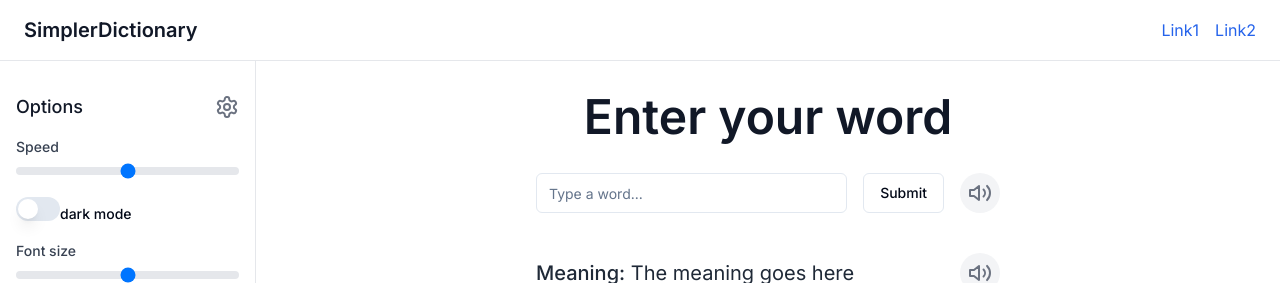
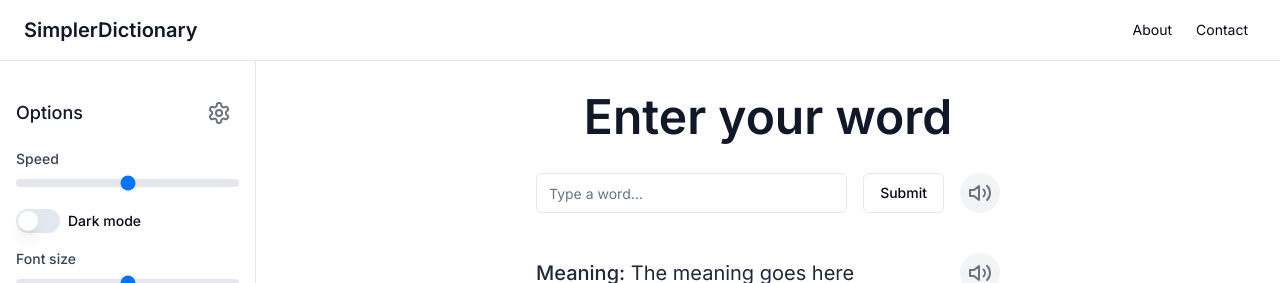
Before and after one commit to hassancs91/SimplerDictionary, a Next.js app: page / in a window 1280 px wide. Shown: the top 283 px of the page. Built offline with nearby package versions, Linux system fonts and the light colour scheme.

Commit message:
feat(core): Add dark mode

```diff
--- a/package.json
+++ b/package.json
@@ -20,6 +20,7 @@
     "lucide-react": "^0.323.0",
     "next": "14.1.3",
     "next-auth": "^4.24.6",
+    "next-themes": "^0.2.1",
     "prettier-plugin-tailwindcss": "^0.5.11",
     "react": "^18",
     "react-dom": "^18",
--- a/src/app/layout.tsx
+++ b/src/app/layout.tsx
@@ -3,6 +3,7 @@ import { Inter } from 'next/font/google'
 import './globals.css'
 import Navbar from '@/components/layout/navbar'
 import Footer from '@/components/layout/footer'
+import { ThemeProvider } from '@/providers/theme-provider'
 
 const inter = Inter({ subsets: ['latin'] })
 
@@ -39,11 +40,17 @@ export default function RootLayout({
 	return (
 		<html lang='en'>
 			<body className={inter.className}>
-				<main className='max-w-screen flex h-screen flex-1 flex-col antialiased'>
-					<Navbar />
-					{children}
-					<Footer />
-				</main>
+				<ThemeProvider
+					attribute='class'
+					enableSystem={false}
+					disableTransitionOnChange
+				>
+					<main className='max-w-screen flex h-screen flex-1 flex-col antialiased'>
+						<Navbar />
+						{children}
+						<Footer />
+					</main>
+				</ThemeProvider>
 			</body>
 		</html>
 	)
--- a/src/app/page.tsx
+++ b/src/app/page.tsx
@@ -1,3 +1,5 @@
+"use client"
+
 import Options from '@/components/options-sidebar'
 import { Button } from '@/components/ui/button'
 import { Input } from '@/components/ui/input'
--- a/src/components/layout/navbar.tsx
+++ b/src/components/layout/navbar.tsx
@@ -7,21 +7,21 @@ function Navbar() {
 				SimplerDictionary
 			</h1>
 			<nav>
-				<ul className='flex space-x-4'>
+				<ul className='flex space-x-2 text-sm'>
 					<li>
 						<Link
-							className='text-blue-600 dark:text-blue-300'
+							className='hover:bg-gray-100 p-2 rounded dark:text-blue-300'
 							href='#'
 						>
-							Link1
+							About
 						</Link>
 					</li>
 					<li>
 						<Link
-							className='text-blue-600 dark:text-blue-300'
+							className='hover:bg-gray-100 p-2 rounded dark:text-blue-300'
 							href='#'
 						>
-							Link2
+							Contact
 						</Link>
 					</li>
 				</ul>
--- a/src/components/options-sidebar.tsx
+++ b/src/components/options-sidebar.tsx
@@ -3,17 +3,46 @@ import { Label } from '@/components/ui/label'
 import { Button } from '@/components/ui/button'
 
 import { Settings } from 'lucide-react'
+import { useState } from 'react'
+import { cn } from '@/lib/utils'
+import { useTheme } from 'next-themes'
 
 export default function Options() {
+	const [isOpen, setIsOpen] = useState(true)
+	const { setTheme } = useTheme()
+
 	return (
-		<aside className='h-full flex flex-col w-64 border-r border-gray-200 p-4 dark:border-gray-700 lg:py-8'>
+		<aside
+			className={cn(
+				'transition-width relative flex h-full flex-col border-gray-200 duration-300 dark:border-gray-700 lg:py-8',
+				{ 'w-64 border-r p-4': isOpen },
+				{ 'w-0 py-4': !isOpen }
+			)}
+		>
 			<div className='flex items-center justify-between'>
-				<h2 className='text-lg font-medium text-gray-900 dark:text-white'>
+				<h2
+					className={cn(
+						'text-lg font-medium text-gray-900 dark:text-white',
+						{ hidden: !isOpen }
+					)}
+				>
 					Options
 				</h2>
-				<Settings className='text-gray-500 dark:text-gray-300' />
+				<span
+					className={cn(
+						'cursor-pointer text-gray-500 hover:opacity-80 dark:text-gray-300',
+						{ 'rotate-180 transform p-2': isOpen },
+						{
+							'absolute left-6 top-6 rounded-full bg-gray-100 p-2':
+								!isOpen
+						}
+					)}
+				>
+					<Settings onClick={() => setIsOpen((prev) => !prev)} />
+				</span>
 			</div>
 
+			<div className={cn('flex h-full flex-col', { hidden: !isOpen })}>
 				<div className='mt-4'>
 					<label className='block text-sm font-medium text-gray-700 dark:text-gray-300'>
 						Speed
@@ -24,9 +53,14 @@ export default function Options() {
 					/>
 				</div>
 
-			<div className='mt-4'>
-				<Switch id='dark-mode' />
-				<Label htmlFor='dark-mode'>dark mode</Label>
+				<div className='mt-4 flex items-center gap-2'>
+					<Switch
+						id='dark-mode'
+						onCheckedChange={(isDark) => {
+							isDark ? setTheme('dark') : setTheme('light')
+						}}
+					/>
+					<Label htmlFor='dark-mode'>Dark mode</Label>
 				</div>
 
 				<div className='mt-4'>
@@ -44,6 +78,7 @@ export default function Options() {
 						Clear Cache
 					</Button>
 				</div>
+			</div>
 		</aside>
 	)
 }
--- /dev/null
+++ b/src/providers/theme-provider.tsx
@@ -0,0 +1,8 @@
+'use client'
+
+import { ThemeProvider as NextThemesProvider } from 'next-themes'
+import { type ThemeProviderProps } from 'next-themes/dist/types'
+
+export function ThemeProvider({ children, ...props }: ThemeProviderProps) {
+	return <NextThemesProvider {...props}>{children}</NextThemesProvider>
+}
```
Also changed, not shown: 1 other file (tests, documents, lock files or other folders). Lines whose indentation alone changed are shown as unchanged.
